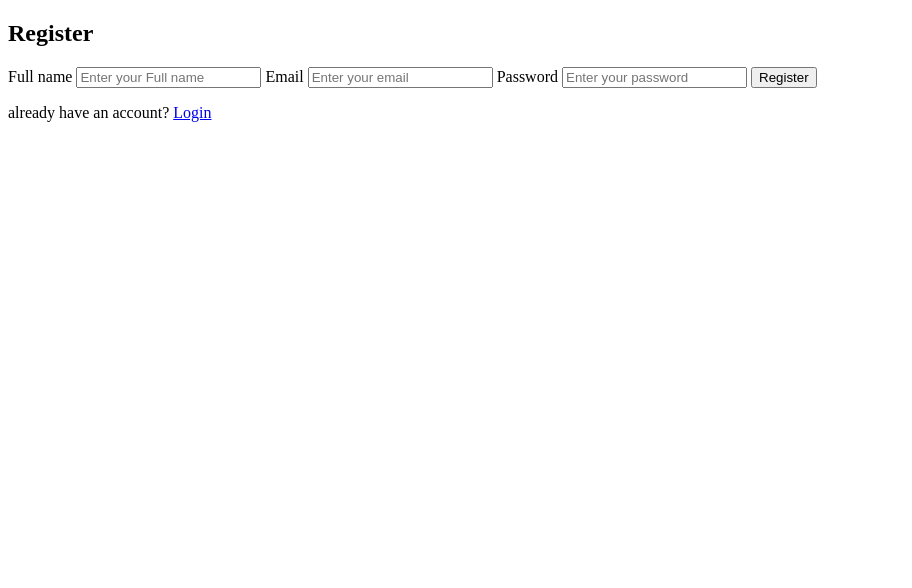
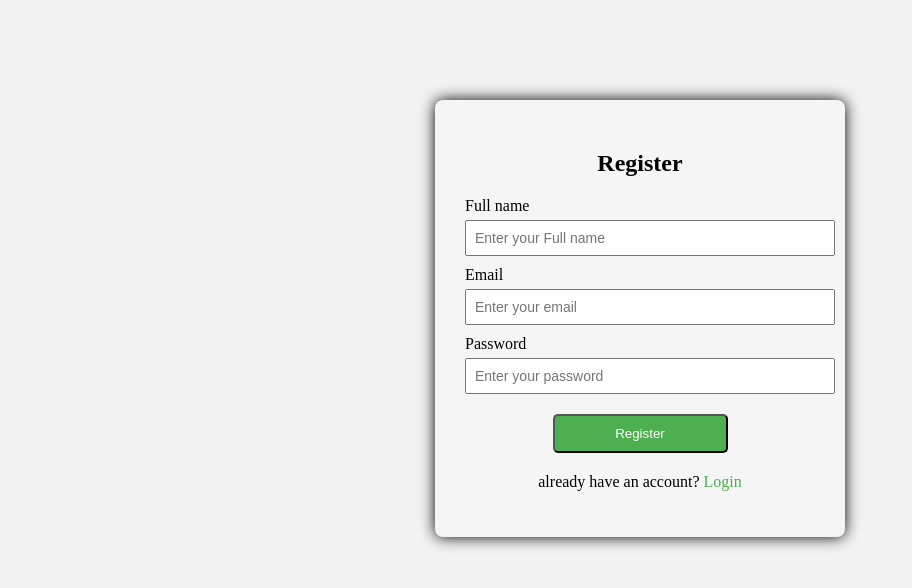
Before and after one commit to kplete539579/WebProj, a plain HTML site: page register.html in a window 1280 px wide. Shown: the whole page, without its empty margins (0-912 px from the left). Drawn offline with Linux system fonts and the light colour scheme.

Commit message:
Fix stylesheet link and format HTML structure

```diff
--- a/register.html
+++ b/register.html
@@ -4,7 +4,7 @@
   <meta charset="UTF-8">
   <meta name="viewport" content="width=device-width, initial-scale=1.0">
   <title>Register</title>
-  <link rel="stylesheet" href="style.css">
+  <link rel="stylesheet" href="styled.css">
 </head>
 <body>
 
@@ -25,4 +25,5 @@
    </p>
   </div>
 </body>
+
 </html>
```
